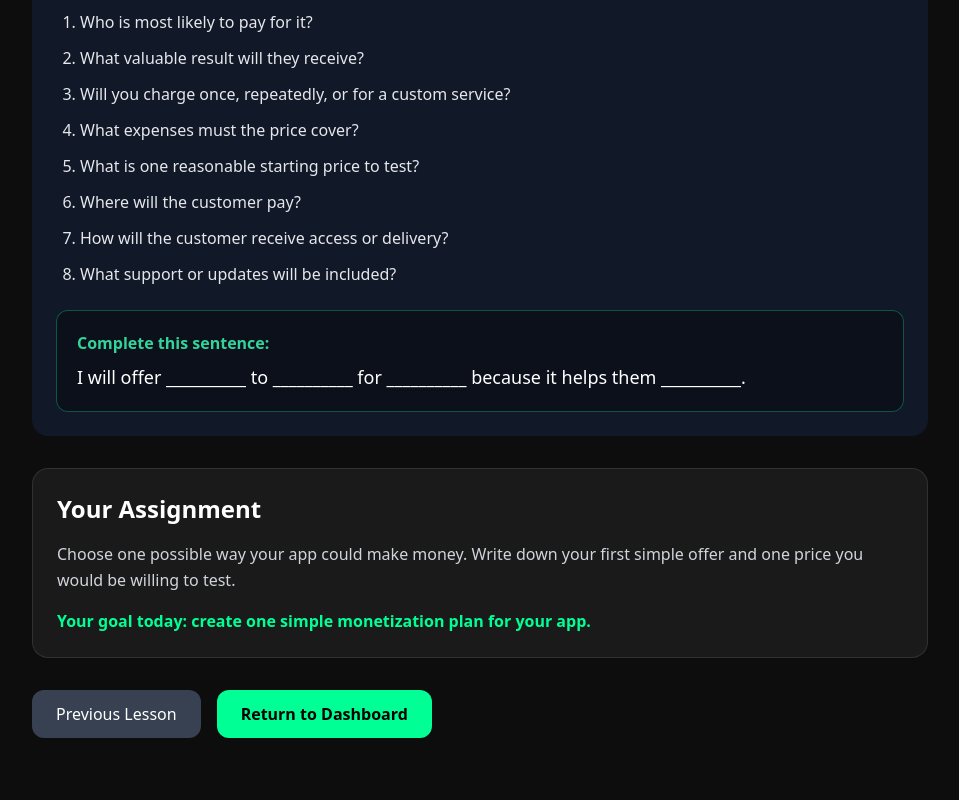
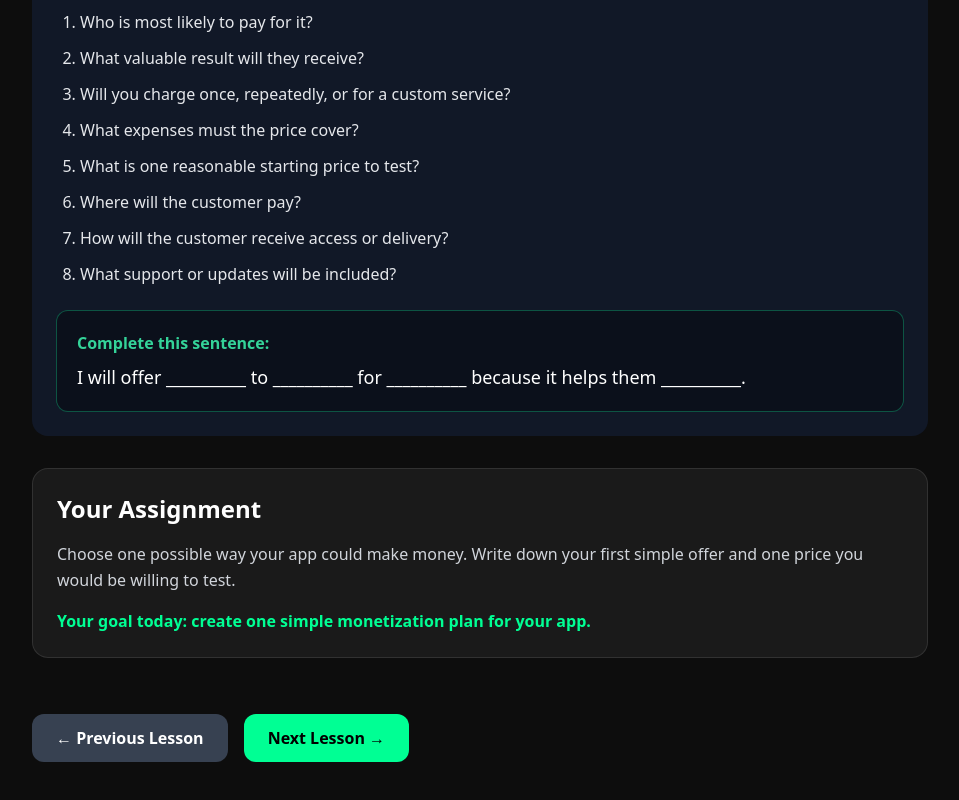
Before and after one commit to myapptly/apptly-website, a Next.js app: page /lesson-5 in a window 1280 px wide. Shown: the part 5694-6494 px from the top of the page, without its empty margins (160-1119 px from the left). Before the commit the page ends 6472 px from the top, so only its background shows below. Built offline with nearby package versions, Linux system fonts and the light colour scheme.

Commit message:
fix lesson nav

```diff
--- a/app/lesson-5/page.tsx
+++ b/app/lesson-5/page.tsx
@@ -394,15 +394,22 @@ export default function Lesson5() {
           </p>
         </div>
 
-        <div className="flex flex-wrap gap-4">
-          <a href="/lesson-4" className="bg-gray-700 px-6 py-3 rounded-xl">
-            Previous Lesson
-          </a>
+        <div className="flex flex-wrap gap-4 pt-6">
+  <a
+    href="/lesson-5"
+    className="bg-gray-700 hover:bg-gray-600 px-6 py-3 rounded-xl font-semibold transition"
+  >
+    ← Previous Lesson
+  </a>
 
-          <a href="/dashboard" className="bg-[#00FF94] text-black font-bold px-6 py-3 rounded-xl">
-            Return to Dashboard
-          </a>
-        </div>
+  <a
+    href="/lesson-7"
+    className="bg-[#00FF94] text-black hover:bg-[#00dd80] px-6 py-3 rounded-xl font-bold transition"
+  >
+    Next Lesson →
+  </a>
+</div>
+
       </section>
     </main>
   );
```
